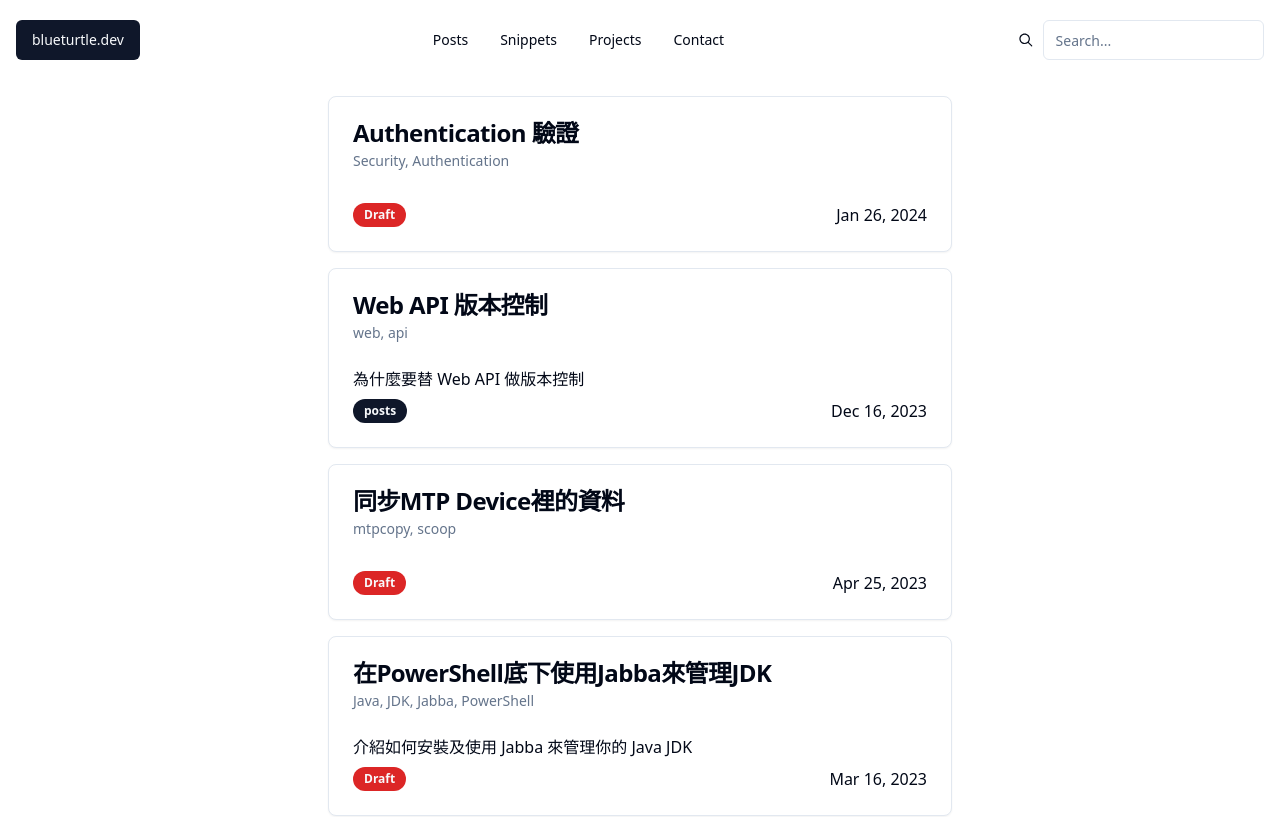
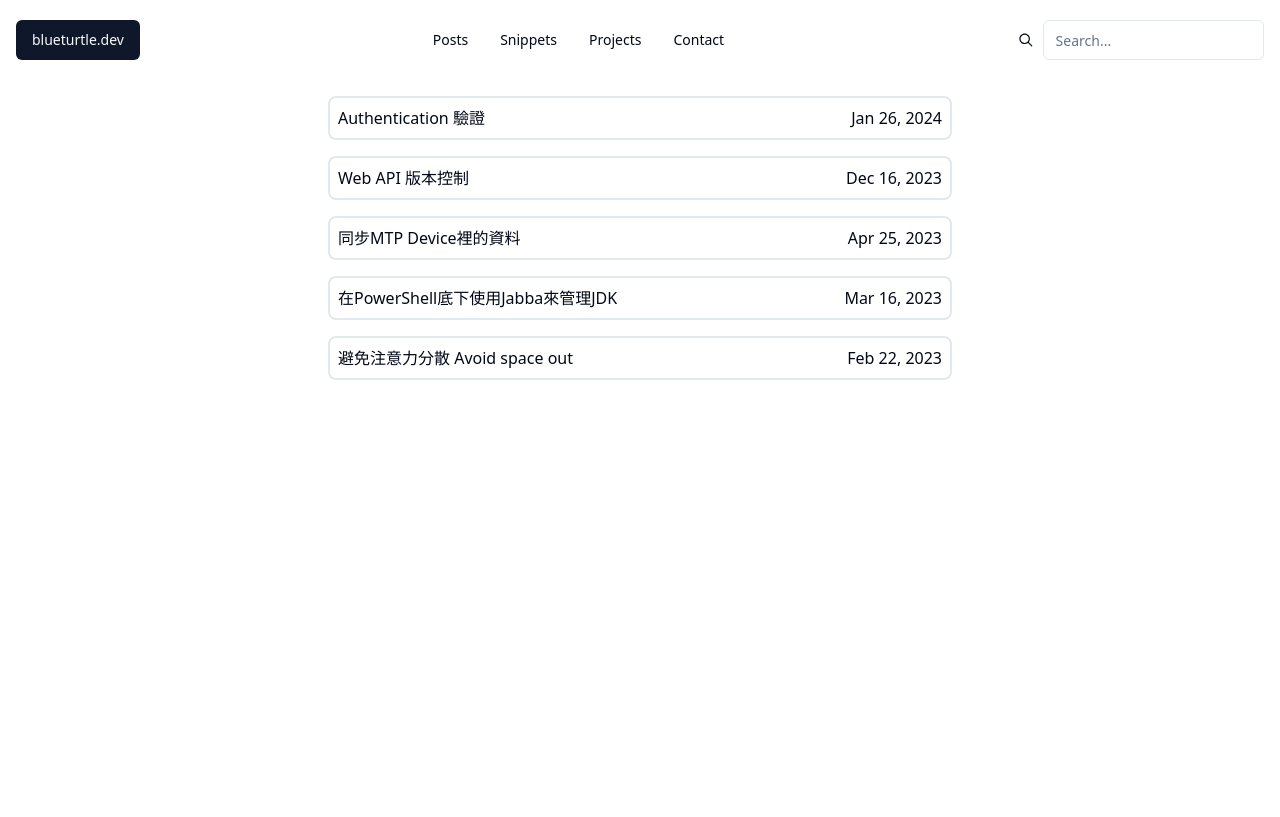
Before and after one commit to tarmacChen/blueturtle.dev, a Next.js app: page /posts in a window 1280 px wide. Shown: the top 817 px of the page. Built offline with nearby package versions, Linux system fonts and the light colour scheme.

Commit message:
add posts list

```diff
--- a/src/components/PostCard.tsx
+++ b/src/components/PostCard.tsx
@@ -12,7 +12,7 @@ import moment from "moment"
 
 export const PostCard = ({ mdFile }: { mdFile: MarkdownFile }) => {
   const meta = mdFile.metadata
-  const postUrl = `/posts/${meta?.title}`
+  const linkUrl = `/posts/${meta?.title}`
   const createdTime = moment(meta.createdTime)
   const tags = meta.tags ? meta.tags.join(", ") : ""
 
@@ -20,7 +20,7 @@ export const PostCard = ({ mdFile }: { mdFile: MarkdownFile }) => {
   const CategoryBadge = () => <Badge>{meta.category}</Badge>
 
   return (
-    <a href={postUrl}>
+    <a href={linkUrl}>
       <Card>
         <CardHeader>
           <CardTitle>{meta?.title}</CardTitle>
--- a/src/lib/helper.ts
+++ b/src/lib/helper.ts
@@ -80,3 +80,12 @@ export function cleanTestDirectory() {
   const dir = path.join(rootDir, "test")
   fs.rmSync(dir, { force: true, recursive: true })
 }
+
+export const sortByCreatedTime = (a: MarkdownFile, b: MarkdownFile): number => {
+  const aTime = moment(a.metadata.createdTime)
+  const bTime = moment(b.metadata.createdTime)
+
+  if (aTime.isBefore(bTime)) return -1
+  if (aTime.isAfter(bTime)) return 1
+  return 0
+}
--- a/src/pages/index.tsx
+++ b/src/pages/index.tsx
@@ -1,3 +1,23 @@
-export default function HomePage() {
-  return <div>Home</div>;
+import { PostCard } from "@/components/PostCard"
+import { getMarkdownFiles, sortByCreatedTime } from "@/lib/helper"
+import { MarkdownFile } from "mdman"
+
+export async function getStaticProps() {
+  const files = getMarkdownFiles().sort(sortByCreatedTime).reverse()
+  const mdFiles = files.filter((file) => file.metadata.category == "posts")
+  return { props: { mdFiles: mdFiles } }
 }
+
+export default function HomePage({ mdFiles }: { mdFiles: MarkdownFile[] }) {
+  return (
+    <div className="flex flex-col mx-auto p-4 gap-4 items-center ">
+      {mdFiles.map((file) => {
+        return (
+          <div className="md:w-1/2 max-sm:w-full" key={file.filename}>
+            <PostCard mdFile={file}></PostCard>
+          </div>
+        )
+      })}
+    </div>
+  )
+}
--- a/src/pages/posts/index.tsx
+++ b/src/pages/posts/index.tsx
@@ -1,4 +1,4 @@
-import { getMarkdownFiles } from "@/lib/helper"
+import { getMarkdownFiles, sortByCreatedTime } from "@/lib/helper"
 import { MarkdownFile } from "mdman"
 import { PostCard } from "../../components/PostCard"
 import Layout from "./layout"
@@ -10,25 +10,30 @@ export async function getStaticProps() {
   return { props: { mdFiles: mdFiles } }
 }
 
-const sortByCreatedTime = (a: MarkdownFile, b: MarkdownFile): number => {
-  const aTime = moment(a.metadata.createdTime)
-  const bTime = moment(b.metadata.createdTime)
-
-  if (aTime.isBefore(bTime)) return -1
-  if (aTime.isAfter(bTime)) return 1
-  return 0
-}
-
 export default function PostsPage({ mdFiles }: { mdFiles: MarkdownFile[] }) {
+  {
     return (
       <Layout>
         {mdFiles.map((file) => {
+          const createdTime = moment(file.metadata.createdTime).format("ll")
+          const linkUrl = `/posts/${file.metadata?.title}`
+
           return (
-          <div className="md:w-1/2 max-sm:w-full" key={file.filename}>
-            <PostCard mdFile={file}></PostCard>
+            <div
+              className="flex flex-row md:w-1/2 max-sm:w-full justify-between"
+              key={file.filename}
+            >
+              <a
+                href={linkUrl}
+                className="flex flex-row w-full p-2 border-2 rounded-lg hover:text-blue-600 hover:underline justify-between"
+              >
+                <div>{file.metadata.title}</div>
+                <div>{createdTime}</div>
+              </a>
             </div>
           )
         })}
       </Layout>
     )
   }
+}
```
Lines whose indentation alone changed are shown as unchanged.
